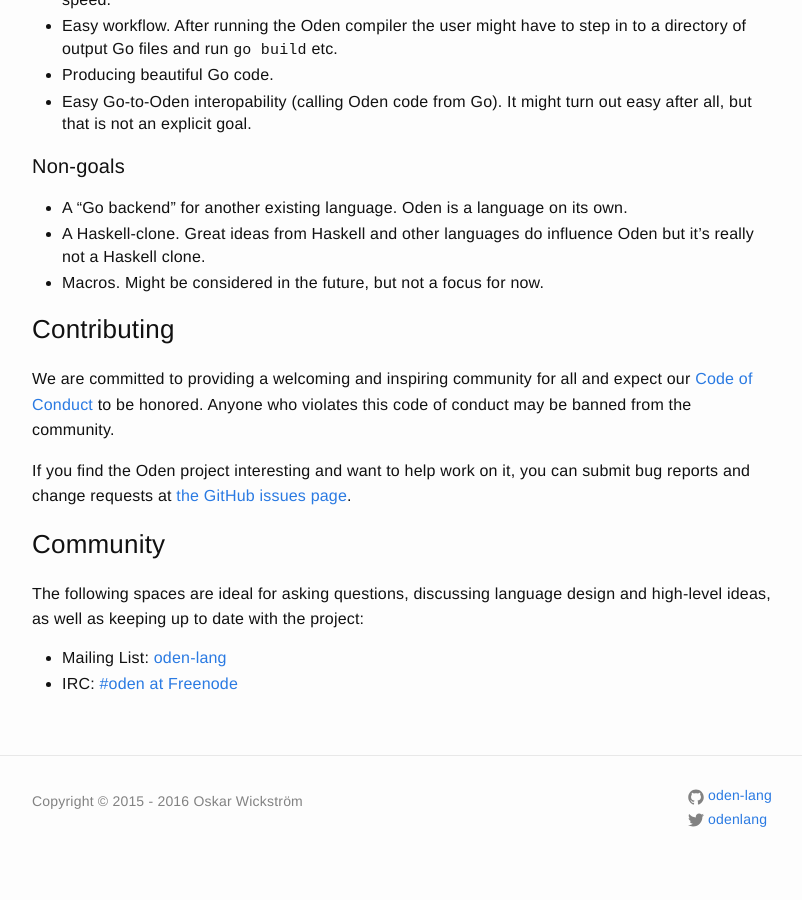
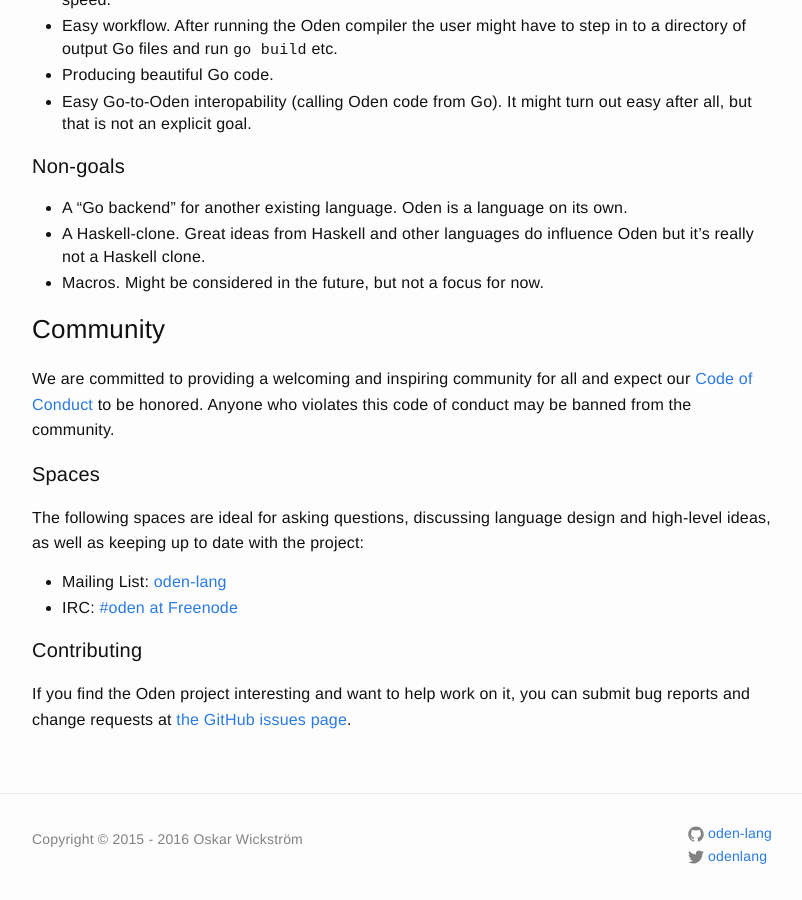
Before and after one commit to oden-lang/oden-lang.github.io, a Jekyll site: the page built from about.md, in a window 1280 px wide and 900 px high, scrolled down 919 px. Shown: the whole window, without its empty margins (238-1040 px from the left). Built offline with Jekyll 4.4.1, drawn with Linux system fonts in a browser that asks for light colours; before the commit the page ends 1782 px from its top, so only the background shows below that.

```diff
--- a/about.md
+++ b/about.md
@@ -52,21 +52,23 @@ The first versions of Oden should **not** focus on:
   Oden but it's really not a Haskell clone.
 * Macros. Might be considered in the future, but not a focus for now.
 
-## Contributing
+## Community
 
 We are committed to providing a welcoming and inspiring community for all and
 expect our [Code of Conduct](/code-of-conduct/) to be
 honored. Anyone who violates this code of conduct may be banned from the
 community.
 
-If you find the Oden project interesting and want to help work on it, you can
-submit bug reports and change requests at [the GitHub issues
-page](https://github.com/oden-lang/oden/issues).
-
-## Community
+### Spaces
 
 The following spaces are ideal for asking questions, discussing language design
 and high-level ideas, as well as keeping up to date with the project:
 
 * Mailing List: [oden-lang](https://groups.google.com/forum/#!forum/oden-lang)
 * IRC: [#oden at Freenode](irc://freenode.net/oden)
+
+### Contributing
+
+If you find the Oden project interesting and want to help work on it, you can
+submit bug reports and change requests at [the GitHub issues
+page](https://github.com/oden-lang/oden/issues).
```
